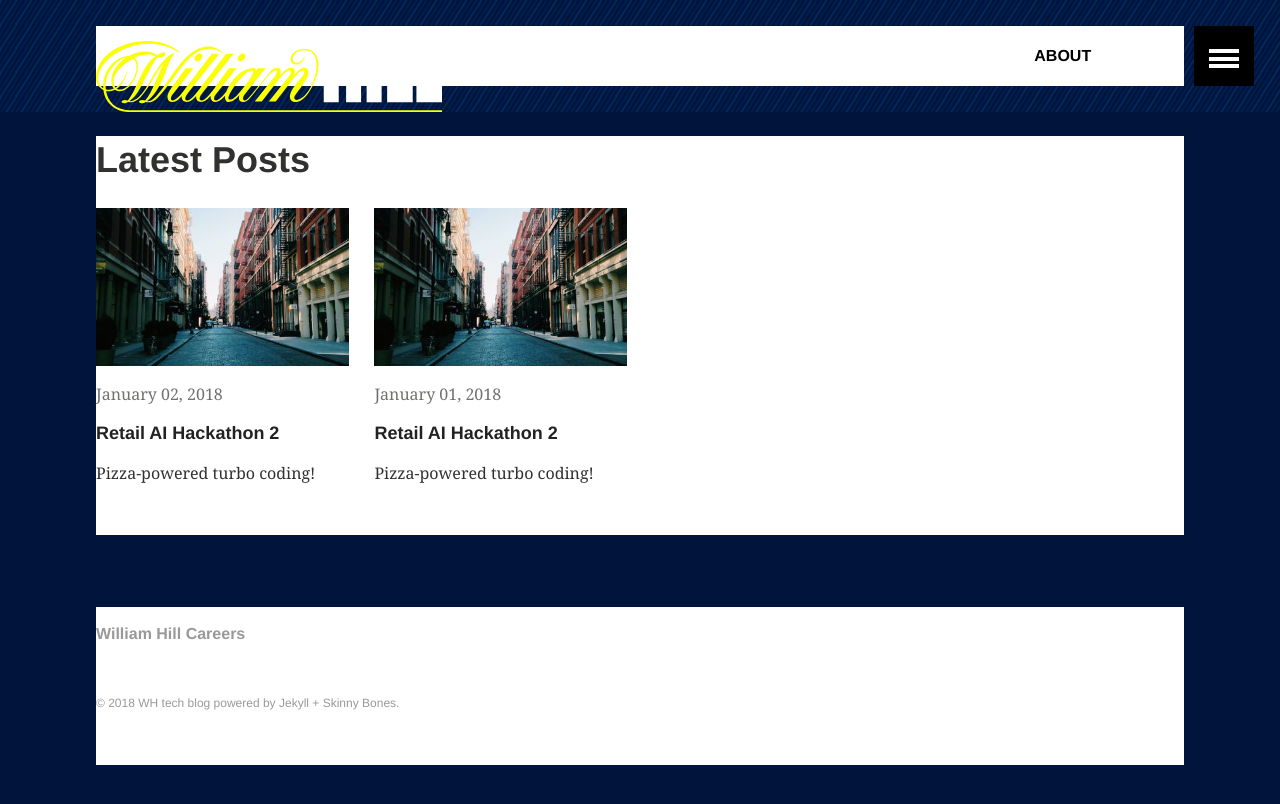
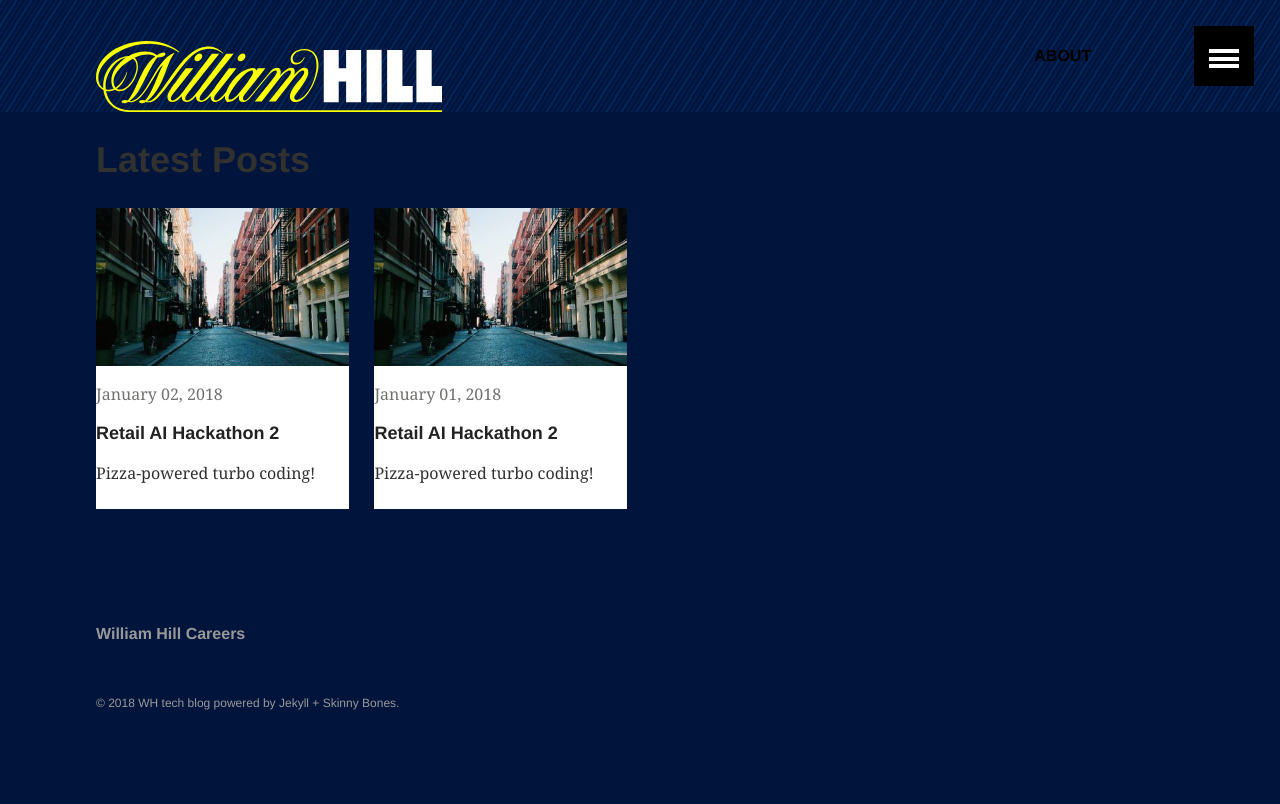
Before and after one commit to squiggleuk/squiggleuk.github.io, a Jekyll site: the page built from index.md, in a window 1280 px wide. Shown: the top 804 px of the page. Built offline with Jekyll 4.4.1, drawn with Linux system fonts in a browser that asks for light colours.

Commit message:
background masthead

```diff
--- a/_sass/_tiles.scss
+++ b/_sass/_tiles.scss
@@ -5,6 +5,7 @@
 .tile {
   @include outer-container;
   margin-bottom: $gutter;
+  background: white;
   @include media($micro) {
     @include fill-parent;
   }
--- a/_sass/vendor/neat/grid/_outer-container.scss
+++ b/_sass/vendor/neat/grid/_outer-container.scss
@@ -1,7 +1,6 @@
 @mixin outer-container {
   @include clearfix;
   max-width: $max-width;
-  background: white;
   margin: {
     left: auto;
     right: auto;
```
